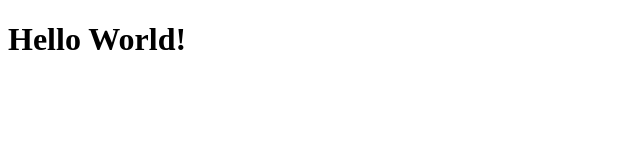
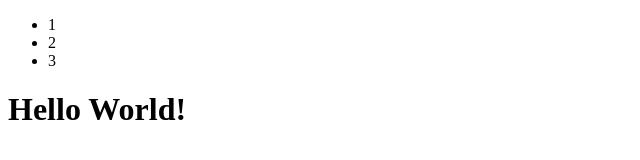
Before and after one commit to deadmagic161/deadmagic161.github.io, a React app: page / in a window 1280 px wide. Shown: the whole page, without its empty margins (0-640 px from the left). Built offline with nearby package versions, Linux system fonts and the light colour scheme.

Commit message:
AddBuilds

```diff
--- a/src/js/app.js
+++ b/src/js/app.js
@@ -1,7 +1,11 @@
 import React from 'react';
 import {render} from 'react-dom';
+import List from './list';
 
 render(
-	<h1>Hello World!</h1>,
+	<div>
+		<List/>
+		<h1>Hello World!</h1>
+	</div>,
 	document.getElementById('root')
 );
--- /dev/null
+++ b/src/js/list.js
@@ -0,0 +1,13 @@
+import React, {Component} from 'react';
+
+export default class List extends Component {
+	render() {
+		return(
+			<ul>
+				<li>1</li>
+				<li>2</li>
+				<li>3</li>
+			</ul>
+		)
+	}
+}
--- a/webpack.config.js
+++ b/webpack.config.js
@@ -8,7 +8,10 @@ module.exports = {
    },
    module: {
       loaders: [
-         { test: /\.js$/, exclude: /node_modules/, loader: "babel-loader" },
+         {  test: /\.js$/,
+            exclude: /node_modules/,
+            loader: "babel-loader"
+         },
       ],
    },
 };
```
Also changed, not shown: build/index.html, build/js/bundle.js.
